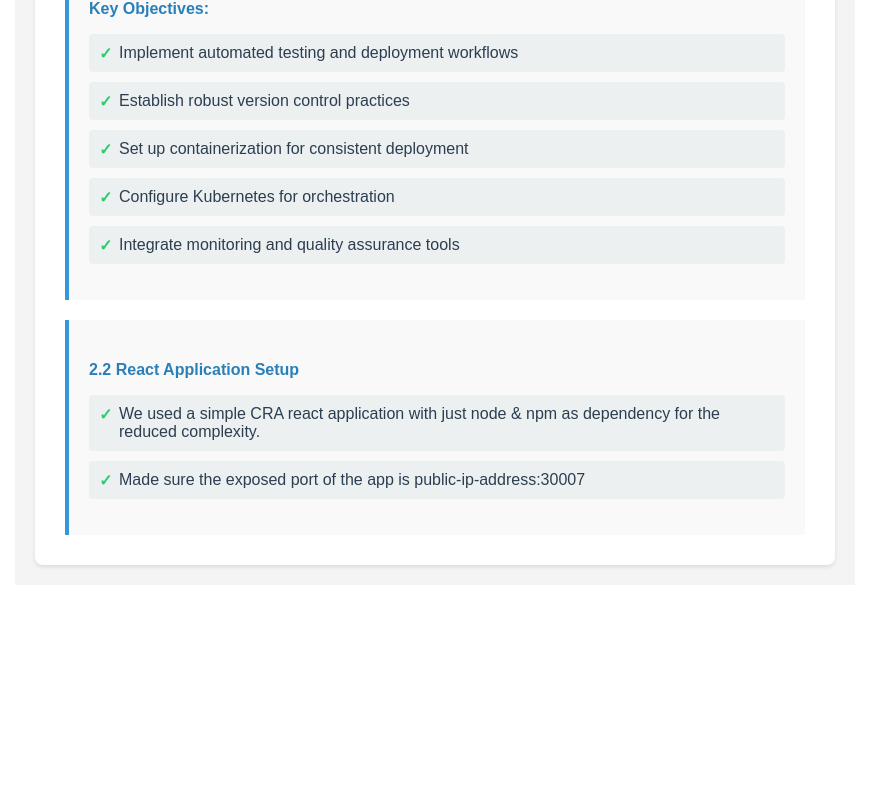
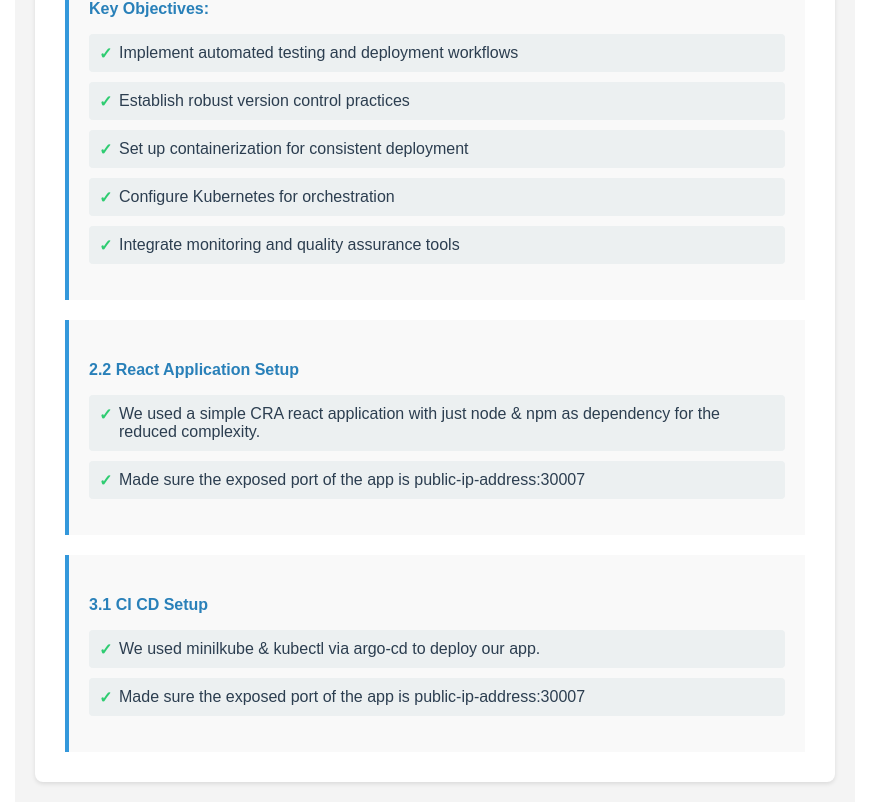
Before and after one commit to rafi-gemhar33/simple-node-js-react-npm-app-2, a React (Create React App) app: page / in a window 1280 px wide. Shown: the part 447-1249 px from the top of the page, without its empty margins (205-1074 px from the left). Before the commit the page ends 1032 px from the top, so only its background shows below. Built offline with nearby package versions, Linux system fonts and the light colour scheme.

Commit message:
fixed error & added more content

```diff
--- a/src/App.js
+++ b/src/App.js
@@ -39,6 +39,13 @@ const App = () => {
         </div>
 
 
+        <div className="key-objectives">
+          <h4>3.1 CI CD Setup</h4>
+          <ul>
+            <li>We used minilkube & kubectl via argo-cd to deploy our app.</li>
+            <li>Made sure the exposed port of the app is public-ip-address:30007</li>
+          </ul>
+        </div>
 
 
       </main>
```
Also changed, not shown: 1 other file (tests, documents, lock files or other folders).
